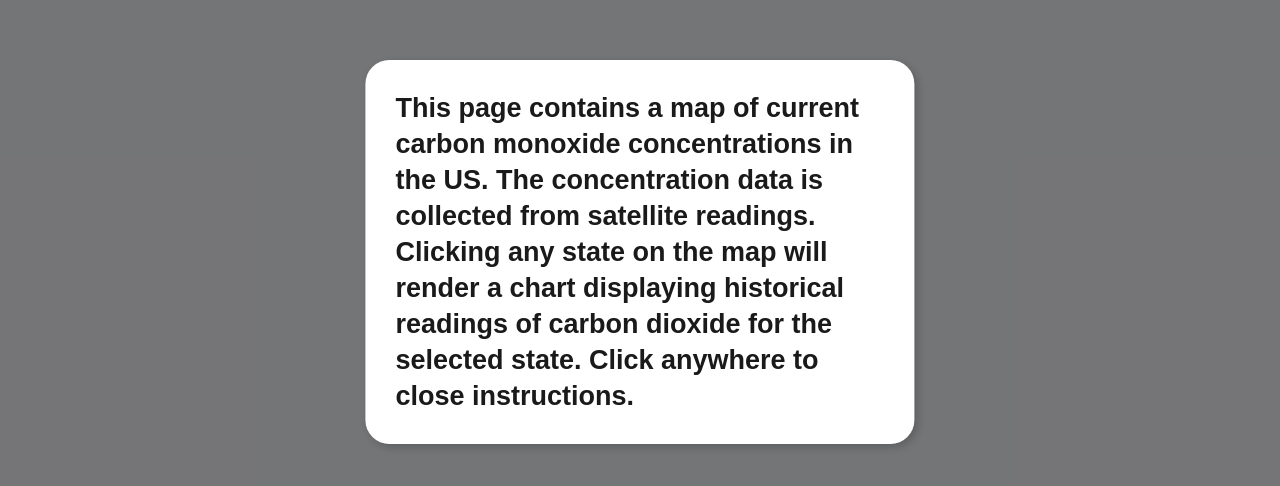
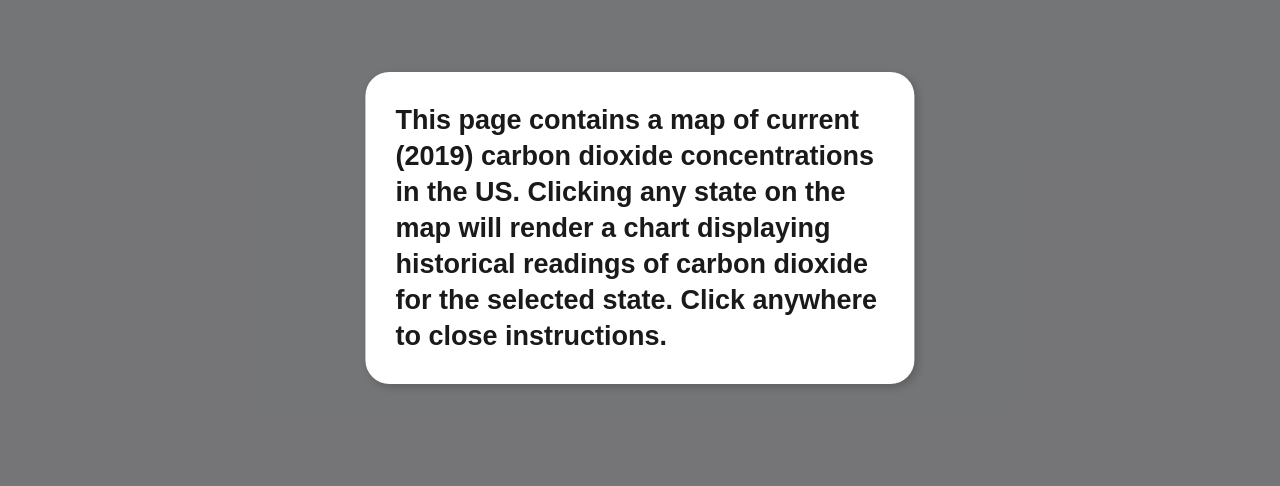
Before and after one commit to garretdgrant/emission_visualization, a website built with webpack: page index.html in a window 1280 px wide. Shown: the part 100-586 px from the top of the page. Built offline with nearby package versions, Linux system fonts and the light colour scheme; no server answers.

Commit message:
update instructions

```diff
--- a/index.html
+++ b/index.html
@@ -35,8 +35,7 @@
     <div id="instruction_modal">
         <div class="instructions">
             <div><p>
-                This page contains a map of current carbon monoxide concentrations in the US.
-                The concentration data is collected from satellite readings.
+                This page contains a map of current (2019) carbon dioxide concentrations in the US.
                 Clicking any state on the map will render a chart displaying historical
                 readings of carbon dioxide for the selected state.
                 Click anywhere to close instructions.
```
